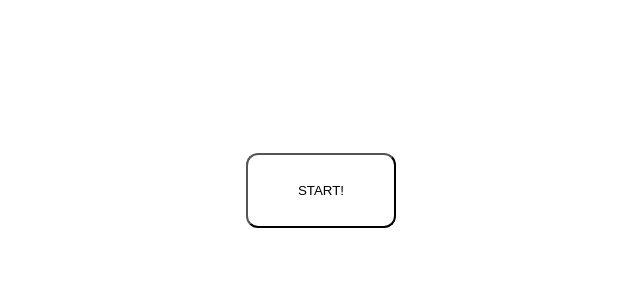
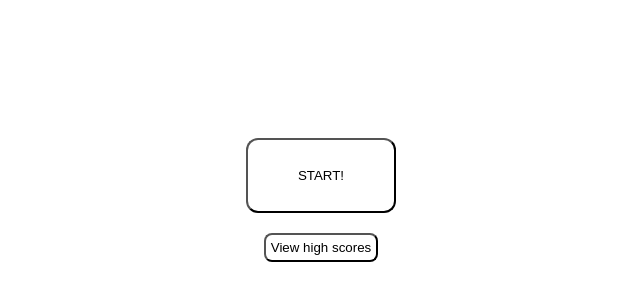
Before and after one commit to rrich-kray/coding-quiz-pro, a React (Create React App) app: page / in a window 1280 px wide. Shown: the part 210-510 px from the top of the page, without its empty margins (319-959 px from the left). Built offline with nearby package versions, Linux system fonts and the light colour scheme.

Commit message:
added view scores button

```diff
--- a/src/components/Landing/Landing.css
+++ b/src/components/Landing/Landing.css
@@ -2,6 +2,7 @@
     height: 100%;
     width: 100%;
     display: flex;
+    flex-direction: column;
     justify-content: center;
     align-items: center;
 }
@@ -11,6 +12,7 @@
     width: 150px;
     border-radius: 12px;
     background: none;
+    margin: 20px;
     text-transform: uppercase;
     transition: 0.25s;
 }
@@ -21,3 +23,17 @@
     background: #2196f3;
     box-shadow: 0 0 41px #2196f3, 0 0 40px #2196f3, 0 0 80px #2196f3;
 }
+
+.view-scores-btn {
+    padding: 5px;
+    border-radius: 8px;
+    background: none;
+    transition: 0.25s
+}
+
+.view-scores-btn:hover {
+    cursor: pointer;
+    color: #266784;
+    background: #2196f3;
+    box-shadow: 0 0 41px #2196f3, 0 0 40px #2196f3, 0 0 80px #2196f3;
+}
--- a/src/components/Landing/Landing.js
+++ b/src/components/Landing/Landing.js
@@ -10,6 +10,12 @@ const Landing = ({ activePage, changeActivePage, startTimer }) => {
       >
         Start!
       </button>
+      <button
+        className="view-scores-btn"
+        onClick={() => changeActivePage("scores")}
+      >
+        View high scores
+      </button>
     </div>
   );
 };
```
